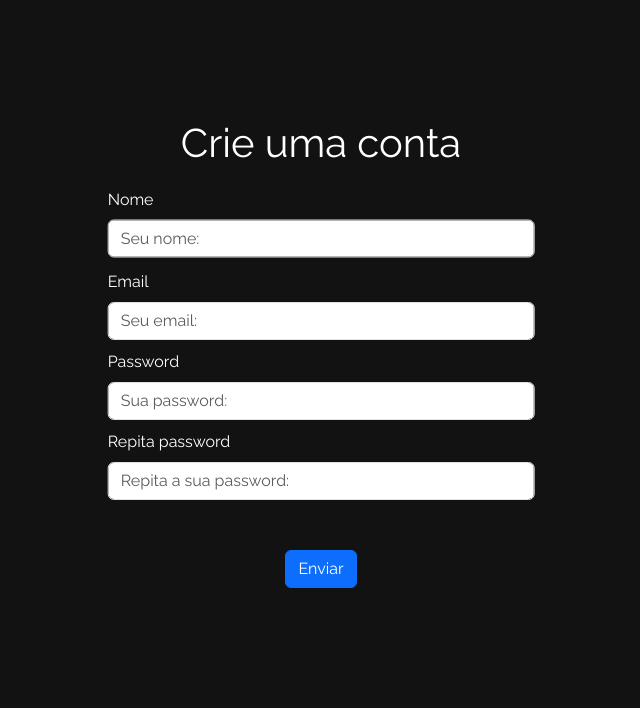
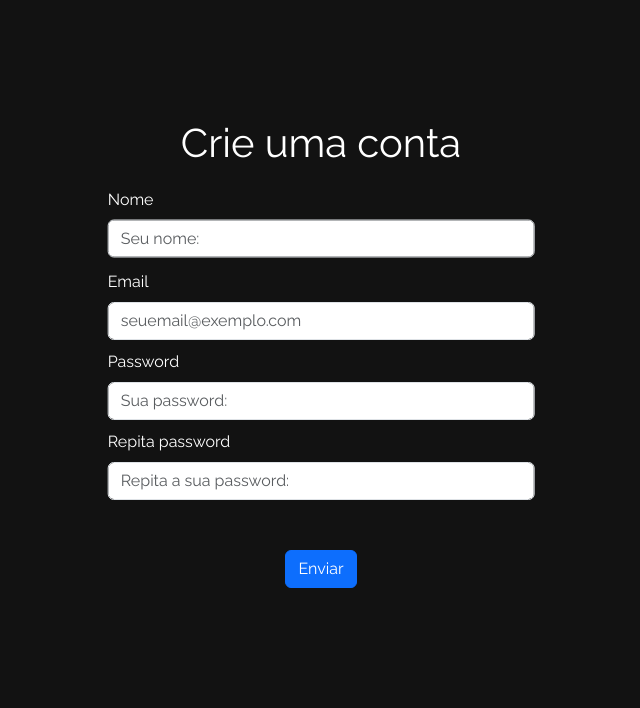
Before and after one commit to kikinho11/GBS, a PHP site: page /web/signup.php in a window 1280 px wide. Shown: the part 121-829 px from the top of the page, without its empty margins (319-959 px from the left). Run offline with PHP 8.4, Linux system fonts and the light colour scheme.

Commit message:
Update signup.php

```diff
--- a/signup.php
+++ b/signup.php
@@ -24,7 +24,7 @@
       </div>
       <div class="col-4 position-relative start-50 end-50 translate-middle text-start" style="padding-top: 10px;">
         <label for="email" class="form-label">Email</label>
-        <input type="email" class="form-control" id="email" name="email" placeholder="Seu email:">
+        <input type="email" class="form-control" id="email" name="email" placeholder="seuemail@exemplo.com">
       </div>
       <div class="col-4 position-relative start-50 end-50 translate-middle text-start" style="padding-top: 10px;">
         <label for="password" class="form-label">Password</label>
```
